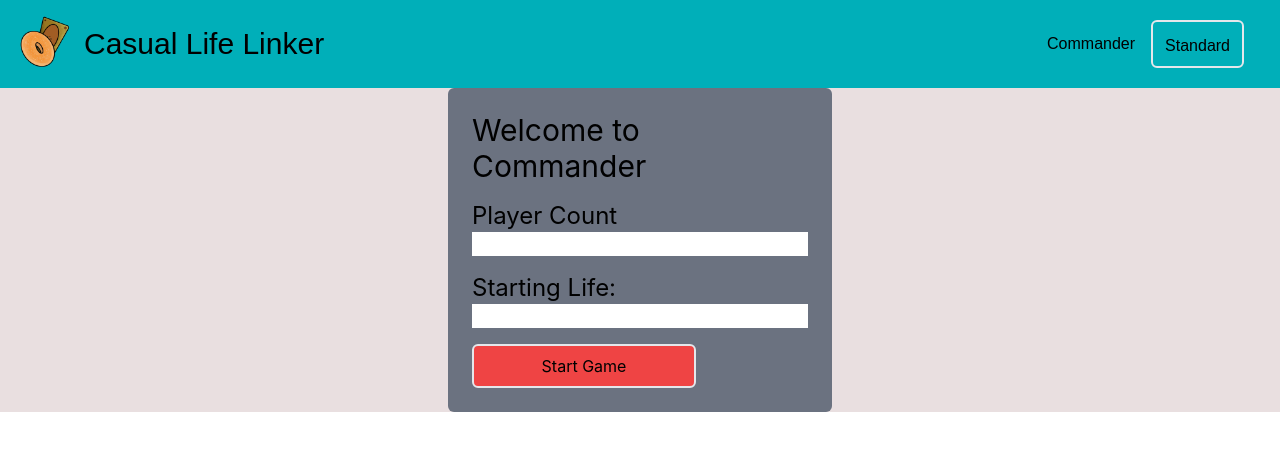
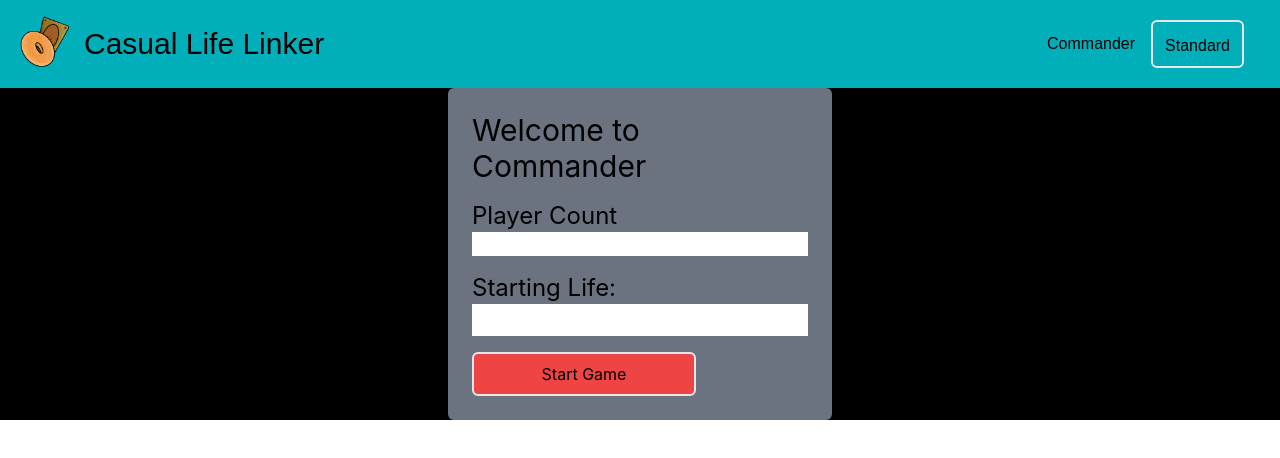
Before and after one commit to MiguelGarcia2002/CasualLifeLinker, a React (Create React App) app: page /Commander in a window 1280 px wide. Shown: the top 458 px of the page. Built offline with nearby package versions, Linux system fonts and the light colour scheme.

Commit message:
Fixed issue with bg image opacity

```diff
--- a/src/App.js
+++ b/src/App.js
@@ -12,7 +12,7 @@ const App = () => {
   let componentClassName;
 
   return (
-    <div className="flex flex-col items-center w-full bg-quartz">
+    <div className="flex flex-col items-center w-full bg-black">
       <BrowserRouter>
         <Navbar />
         <Routes>
--- a/src/index.css
+++ b/src/index.css
@@ -46,7 +46,7 @@ code {
 @tailwind utilities;
 
 .custom-bg-image {
-  background-image: url(./images/lifelinkerBG.jpg);
+  background-image: url(./images/lifelinkBGdark.jpg);
   background-position: center top;
   background-repeat: no-repeat;
   background-size: cover;
--- a/src/pages/Commander.jsx
+++ b/src/pages/Commander.jsx
@@ -113,7 +113,7 @@ export const Commander = () => {
           <form className="flex flex-col ">
             <label className="bg-gray-500 text-2xl mt-4"> Player Count </label>
             <input
-              className="focus: outline-none focus:ring-0 focus:border-gray-600"
+              className="focus: outline-none focus:ring-0 focus:border-gray-600 pl-1"
               type="text"
               id="userCount"
               onChange={handlePlayerChange}
@@ -122,7 +122,7 @@ export const Commander = () => {
 
             <label className="text-2xl mt-4"> Starting Life: </label>
             <input
-              className="focus: outline-none focus:ring-0 focus:border-gray-600"
+              className="focus: outline-none focus:ring-0 focus:border-gray-600 p-1"
               type="text"
               id="lifeCount"
               onChange={handleLifeChange}
@@ -146,7 +146,7 @@ export const Commander = () => {
         <div className=" flex flex-wrap">
           <div className="flex subtract-nav ">
             <div className="">
-              <div className="flex space-x-2 flex-col bg-white rounded-md sticky top-11 z-0">
+              <div className="flex space-x-2 flex-col bg-white rounded-md sticky top-32 z-0">
                 <h1 className=" text-3xl bg-blue-500 rounded-md">
                   {" "}
                   Features!{" "}
--- a/src/pages/Home.jsx
+++ b/src/pages/Home.jsx
@@ -43,9 +43,7 @@ export const Home = () => {
     <div className="flex flex-col w-full">
       <div className="text-white subtract-nav w-full subtract-nav">
         <div className=" custom-bg-image w-full p-0 h-full">
-          <div className=" h-full bg-black opacity-[60%]">
-            <h1>Life Linker Test</h1>
-          </div>
+          <h1 className="text-white text-2xl">Hello world</h1>
         </div>
       </div>
     </div>
```
Also changed, not shown: src/images/lifelinkBGdark.jpg (added).
